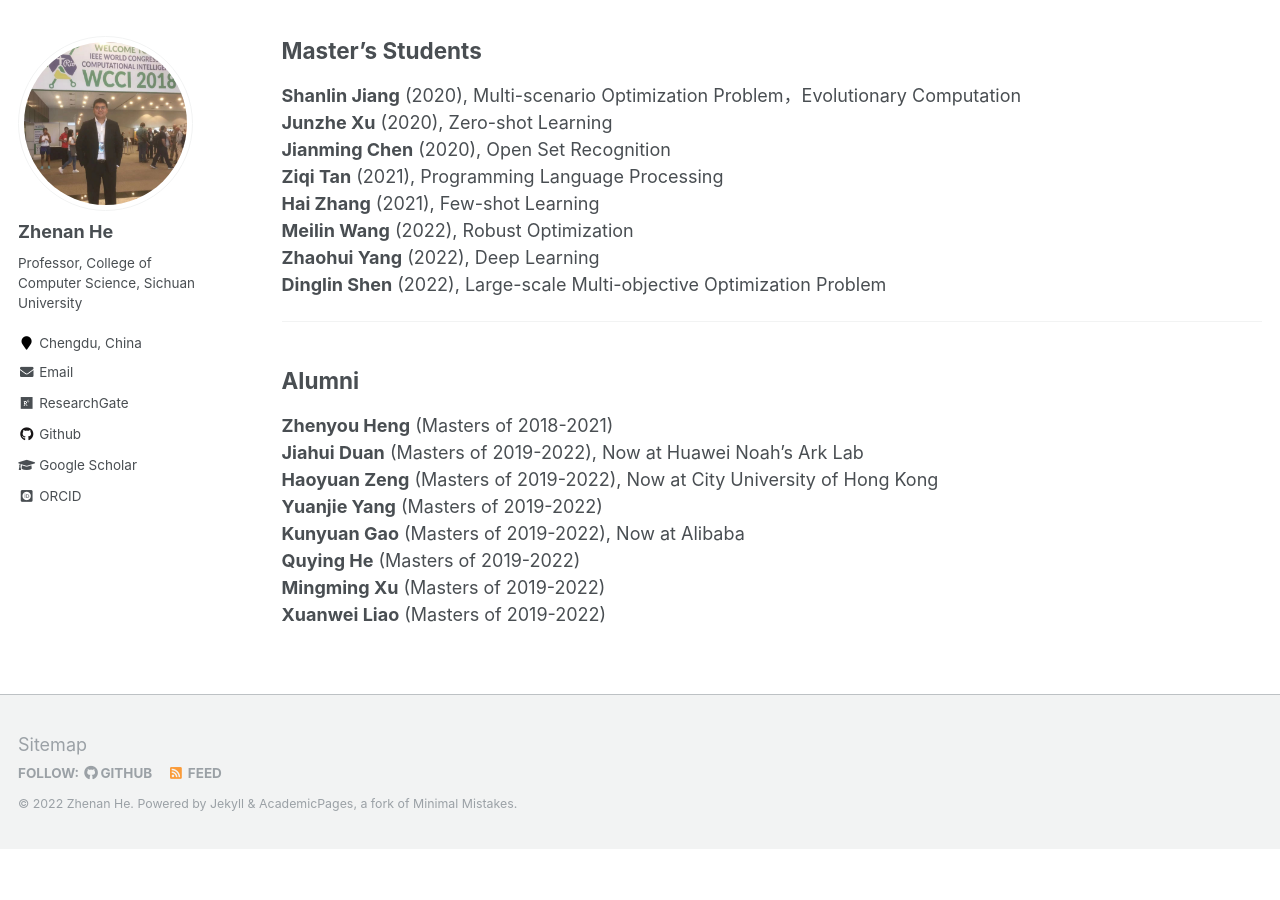
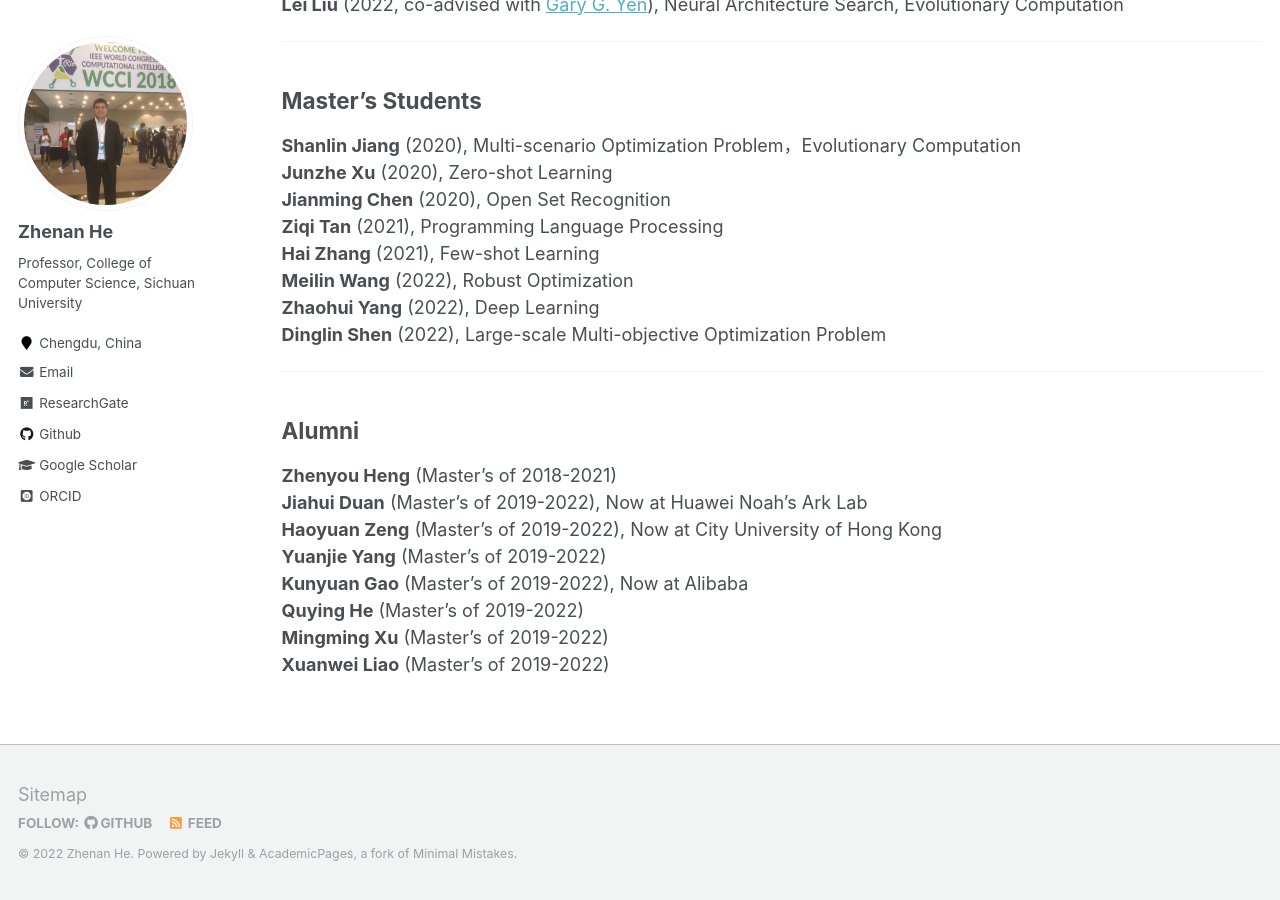
Before and after one commit to JianmingChen121/KaminZZZ.github.io, a Jekyll site: the page built from _pages/people.md, in a window 1280 px wide and 900 px high, scrolled down 503 px. Built offline with Jekyll 4.4.1, drawn with Linux system fonts in a browser that asks for light colours; some web fonts are replaced; before the commit the page ends 1352 px from its top, so only the background shows below that.

Commit message:
Update people.md

```diff
--- a/_pages/people.md
+++ b/_pages/people.md
@@ -5,8 +5,10 @@ permalink: /people/
 author_profile: true
 ---
 
+<p style="text-align:justify;">
 We focus on the application of intelligent data processing, evolutionary computation, and deep learning algorithms in industry. The lab has many years of research foundation and rich scientific research accumulation in many cutting-edge major hot scientific problems research, and has conducted many national and provincial level science projects.
-
+</p>
+<br>
 ## Ph.D. Students
 
 **Yidan Zhang** (2022), Natural Language Processing, Neural Architecture Search<br>
@@ -28,11 +30,11 @@ We focus on the application of intelligent data processing, evolutionary computa
 <hr/>
 ## Alumni
 
-**Zhenyou Heng** (Masters of 2018-2021)<br>
-**Jiahui Duan** (Masters of 2019-2022), Now at Huawei Noah’s Ark Lab<br>
-**Haoyuan Zeng** (Masters of 2019-2022), Now at City University of Hong Kong<br>
-**Yuanjie Yang** (Masters of 2019-2022)<br>
-**Kunyuan Gao** (Masters of 2019-2022), Now at Alibaba<br>
-**Quying He** (Masters of 2019-2022)<br>
-**Mingming Xu** (Masters of 2019-2022)<br>
-**Xuanwei Liao** (Masters of 2019-2022)<br>
+**Zhenyou Heng** (Master's of 2018-2021)<br>
+**Jiahui Duan** (Master's of 2019-2022), Now at Huawei Noah’s Ark Lab<br>
+**Haoyuan Zeng** (Master's of 2019-2022), Now at City University of Hong Kong<br>
+**Yuanjie Yang** (Master's of 2019-2022)<br>
+**Kunyuan Gao** (Master's of 2019-2022), Now at Alibaba<br>
+**Quying He** (Master's of 2019-2022)<br>
+**Mingming Xu** (Master's of 2019-2022)<br>
+**Xuanwei Liao** (Master's of 2019-2022)<br>
```
